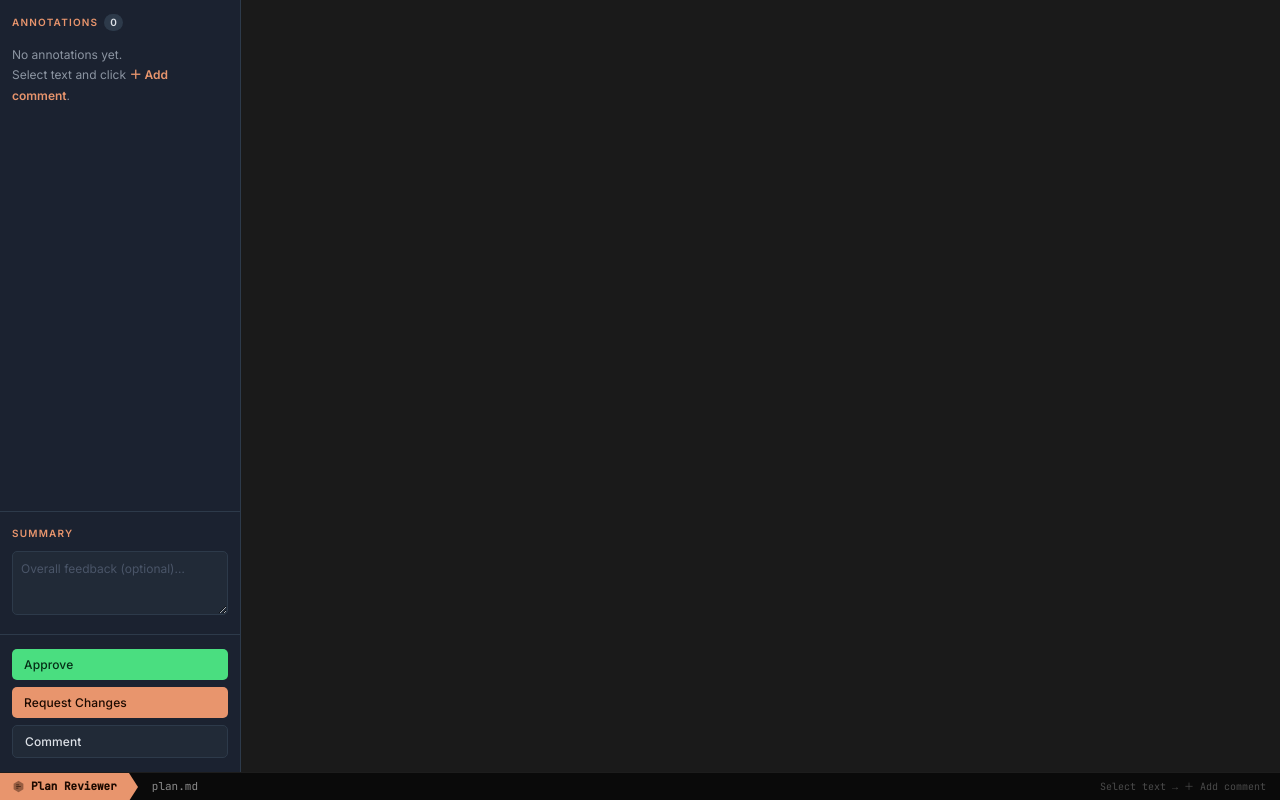
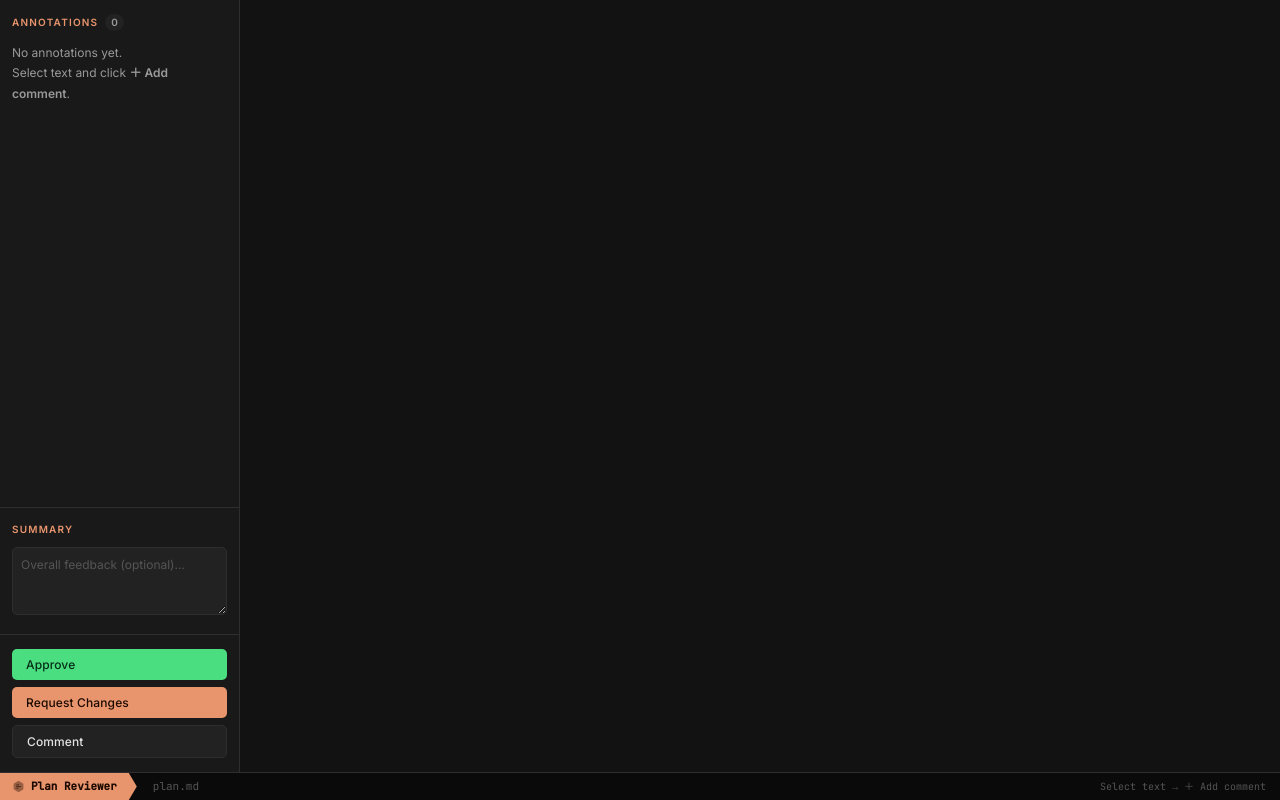
Before and after one commit to klaygomes/dotfiles, a website with bundled scripts: page tools/plan-reviewer/public/index.html in a window 1280 px wide. Built offline with nearby package versions, Linux system fonts and the light colour scheme.

Commit message:
fix(plan-reviewer): monochromatic theme + instant annotation highlights
- Drop blue sidebar — all grays now same warm neutral family (Charcoal #121212 editor, Dark Slate #191919 sidebar, Gunmetal #1d1f21 dialog, Rich Black #0a0a0a statusbar)
- Orange accent used only for interactive elements, never as background tint
- Clip-path arrow on status badge replaces confusing triangle separator
- Fix: annotation highlights now appear immediately after saving (StateEffect instead of no-op dispatch)

```diff
--- a/tools/plan-reviewer/public/editor.ts
+++ b/tools/plan-reviewer/public/editor.ts
@@ -1,4 +1,4 @@
-import { EditorState, Range } from "@codemirror/state";
+import { EditorState, Range, StateEffect } from "@codemirror/state";
 import { EditorView, keymap, Decoration, DecorationSet, ViewPlugin, ViewUpdate } from "@codemirror/view";
 import { markdown } from "@codemirror/lang-markdown";
 import { defaultKeymap, history, historyKeymap } from "@codemirror/commands";
@@ -23,6 +23,8 @@ interface Annotation {
   comment: string;
 }
 
+const refreshDecorations = StateEffect.define<null>();
+
 let annotations: Annotation[] = [];
 let pendingFrom = -1;
 let pendingTo = -1;
@@ -32,8 +34,8 @@ let view: EditorView;
 const highContrastTheme = EditorView.theme(
   {
     "&": {
-      backgroundColor: "#1a1a1a",
-      color: "#e5e5e5",
+      backgroundColor: "#121212",
+      color: "#e2e2e2",
       height: "100%",
       fontSize: "14px",
     },
@@ -45,16 +47,16 @@ const highContrastTheme = EditorView.theme(
     ".cm-focused": { outline: "none" },
     "&.cm-focused .cm-cursor": { borderLeftColor: "#e8956d", borderLeftWidth: "2px" },
     "&.cm-focused .cm-selectionBackground, .cm-selectionBackground, ::selection": {
-      backgroundColor: "#e8956d22",
+      backgroundColor: "rgba(232,149,109,0.15)",
     },
     ".cm-gutters": {
-      backgroundColor: "#1a1a1a",
-      color: "#374151",
-      borderRight: "1px solid #282828",
+      backgroundColor: "#121212",
+      color: "#444444",
+      borderRight: "1px solid #222222",
     },
     ".cm-lineNumbers .cm-gutterElement": { padding: "0 10px 0 4px", minWidth: "36px" },
-    ".cm-activeLine": { backgroundColor: "#ffffff06" },
-    ".cm-activeLineGutter": { backgroundColor: "#ffffff06", color: "#6b7280" },
+    ".cm-activeLine": { backgroundColor: "rgba(255,255,255,0.03)" },
+    ".cm-activeLineGutter": { backgroundColor: "rgba(255,255,255,0.03)", color: "#666666" },
     ".cm-annotation-highlight": {
       backgroundColor: "rgba(232,149,109,0.18)",
       borderBottom: "2px solid #e8956d",
@@ -73,7 +75,10 @@ const annotationDecorationsPlugin = ViewPlugin.fromClass(
     }
 
     update(u: ViewUpdate) {
-      if (u.docChanged || u.viewportChanged) {
+      const needsRefresh = u.docChanged
+        || u.viewportChanged
+        || u.transactions.some(t => t.effects.some(e => e.is(refreshDecorations)));
+      if (needsRefresh) {
         this.decorations = this.buildDecorations(u.view);
       }
     }
@@ -192,8 +197,7 @@ function saveAnnotation() {
   pendingTo = -1;
   pendingText = "";
 
-  // Refresh decorations
-  view.dispatch({ changes: { from: 0, to: 0, insert: "" } });
+  view.dispatch({ effects: refreshDecorations.of(null) });
 
   cancelAnnotation();
   renderAnnotations();
--- a/tools/plan-reviewer/public/index.html
+++ b/tools/plan-reviewer/public/index.html
@@ -57,7 +57,6 @@
         </svg>
         Plan Reviewer
       </span>
-      <span class="statusbar-sep"></span>
       <span class="statusbar-plan" id="plan-name"></span>
     </div>
     <div class="statusbar-right">
--- a/tools/plan-reviewer/public/styles.css
+++ b/tools/plan-reviewer/public/styles.css
@@ -1,37 +1,34 @@
 @import url('https://fonts.googleapis.com/css2?family=Inter:wght@400;500;600&family=JetBrains+Mono:wght@400;500&display=swap');
 
 :root {
-  /* Editor — Charcoal Gray */
-  --bg:            #121212;
-  --border:        #252525;  /* Outer Space */
-  --text:          #dde1e7;
-  --text-dim:      #8c95a2;
-  --accent:        #e8956d;  /* terminal orange */
-  --green:         #4ade80;
-  --red:           #fc8181;
+  --accent:      #e8956d;
+  --accent-dim:  rgba(232,149,109,0.12);
+  --green:       #4ade80;
+  --red:         #fc8181;
 
-  /* Sidebar — Oxford Blue: visually distinct, not jarring */
-  --sb-bg:         #1b2230;  /* between Smoky Black + Oxford Blue */
-  --sb-surface:    #212a37;  /* Oxford Blue */
-  --sb-border:     #2d3a4a;
-  --sb-text:       #dde1e7;  /* same brightness as editor text */
-  --sb-dim:        #8c95a2;  /* readable slate */
-  --sb-muted:      #4a5568;  /* placeholders only */
-  --sb-label:      #e8956d;  /* orange = ties to terminal accent */
-  --sb-accent:     #e8956d;
-  --sb-badge-bg:   #2d3a4a;
-  --sb-badge-text: #dde1e7;
+  /* Monochromatic grays — same hue family, no blue */
+  --editor-bg:   #121212;  /* Charcoal Gray  */
+  --sidebar-bg:  #191919;  /* Dark Slate Gray */
+  --dialog-bg:   #1d1f21;  /* Gunmetal       */
+  --statusbar-bg:#0a0a0a;  /* Rich Black     */
+  --surface:     #222222;  /* Outer Space-ish*/
+  --border:      #2e2e2e;
 
-  --mono:        'JetBrains Mono', 'Fira Code', monospace;
-  --sans:        'Inter', -apple-system, BlinkMacSystemFont, 'Segoe UI', sans-serif;
-  --statusbar-h: 28px;
+  --text:        #e2e2e2;
+  --text-dim:    #999999;
+  --text-muted:  #555555;
+
+  --mono:  'JetBrains Mono', 'Fira Code', monospace;
+  --sans:  'Inter', -apple-system, BlinkMacSystemFont, 'Segoe UI', sans-serif;
+  --sb-w:  240px;
+  --sb-h:  28px;
 }
 
 *, *::before, *::after { box-sizing: border-box; margin: 0; padding: 0; }
 
 html, body {
   height: 100%;
-  background: var(--bg);
+  background: var(--editor-bg);
   color: var(--text);
   font-family: var(--sans);
   font-size: 13px;
@@ -41,17 +38,18 @@ html, body {
 /* ── Layout ── */
 .layout {
   display: flex;
-  height: calc(100vh - var(--statusbar-h));
+  height: calc(100vh - var(--sb-h));
   overflow: hidden;
 }
 
 /* ── Left sidebar ── */
 .sidebar {
-  width: 240px;
+  width: var(--sb-w);
   flex-shrink: 0;
   display: flex;
   flex-direction: column;
-  background: var(--sb-bg);
+  background: var(--sidebar-bg);
+  border-right: 1px solid var(--border);
   overflow: hidden;
 }
 
@@ -59,11 +57,11 @@ html, body {
 
 .sidebar-divider {
   height: 1px;
-  background: var(--sb-border);
+  background: var(--border);
   flex-shrink: 0;
 }
 
-/* Annotations — flex-grow so buttons stay at bottom */
+/* Annotations takes all available space */
 .annotations-section {
   flex: 1;
   display: flex;
@@ -75,25 +73,25 @@ html, body {
 #annotation-list {
   flex: 1;
   overflow-y: auto;
-  padding-top: 4px;
+  padding-top: 2px;
 }
 
-/* Section labels — clearly visible */
+/* Section labels */
 .section-label {
   display: flex;
   align-items: center;
-  gap: 6px;
+  gap: 7px;
   font-size: 10px;
   font-weight: 700;
   text-transform: uppercase;
   letter-spacing: 0.12em;
-  color: var(--sb-label);
+  color: var(--accent);
   margin-bottom: 10px;
 }
 
 .count-badge {
-  background: var(--sb-badge-bg);
-  color: var(--sb-badge-text);
+  background: var(--surface);
+  color: var(--text-dim);
   font-size: 10px;
   font-weight: 600;
   padding: 1px 6px;
@@ -102,9 +100,9 @@ html, body {
   text-transform: none;
 }
 
-/* Empty state — readable */
+/* Empty state */
 .empty-state {
-  color: var(--sb-dim);
+  color: var(--text-dim);
   font-size: 12px;
   line-height: 1.7;
 }
@@ -112,9 +110,9 @@ html, body {
 /* Annotation items */
 .annotation-item {
   position: relative;
-  background: var(--sb-surface);
-  border: 1px solid var(--sb-border);
-  border-left: 2px solid var(--sb-accent);
+  background: var(--surface);
+  border: 1px solid var(--border);
+  border-left: 2px solid var(--accent);
   border-radius: 5px;
   padding: 8px 28px 8px 10px;
   margin-bottom: 6px;
@@ -123,7 +121,7 @@ html, body {
 .ann-quote {
   font-family: var(--mono);
   font-size: 10px;
-  color: var(--sb-accent);
+  color: var(--accent);
   margin-bottom: 4px;
   white-space: nowrap;
   overflow: hidden;
@@ -132,20 +130,19 @@ html, body {
 
 .ann-comment {
   font-size: 11px;
-  color: var(--sb-text);
+  color: var(--text);
   line-height: 1.5;
 }
 
-/* Delete button — clearly visible */
 .ann-delete {
   position: absolute;
   top: 6px;
   right: 6px;
   background: none;
   border: none;
-  color: var(--sb-dim);
+  color: var(--text-muted);
   cursor: pointer;
-  font-size: 12px;
+  font-size: 13px;
   width: 18px;
   height: 18px;
   border-radius: 4px;
@@ -153,33 +150,32 @@ html, body {
   align-items: center;
   justify-content: center;
   padding: 0;
-  line-height: 1;
   transition: color 0.12s, background 0.12s;
 }
-.ann-delete:hover { color: var(--red); background: rgba(252, 129, 129, 0.15); }
+.ann-delete:hover { color: var(--red); background: rgba(252,129,129,0.12); }
 
 /* Summary */
 .summary-section { flex-shrink: 0; }
 
 #summary-input {
   width: 100%;
-  background: var(--sb-surface);
-  border: 1px solid var(--sb-border);
+  background: var(--surface);
+  border: 1px solid var(--border);
   border-radius: 5px;
-  color: var(--sb-text);
+  color: var(--text);
   font-family: var(--sans);
   font-size: 12px;
-  line-height: 1.5;
+  line-height: 1.55;
   padding: 8px;
   resize: vertical;
-  min-height: 64px;
-  max-height: 120px;
+  min-height: 68px;
+  max-height: 130px;
   outline: none;
 }
-#summary-input:focus  { border-color: var(--sb-accent); }
-#summary-input::placeholder { color: var(--sb-muted); }
+#summary-input:focus       { border-color: var(--accent); }
+#summary-input::placeholder { color: var(--text-muted); }
 
-/* Actions — at the bottom */
+/* Actions at the bottom */
 .actions-section {
   flex-shrink: 0;
   display: flex;
@@ -191,37 +187,30 @@ html, body {
 .btn {
   border: none;
   border-radius: 5px;
-  padding: 8px 12px;
+  padding: 8px 14px;
   font-family: var(--sans);
   font-size: 12px;
   font-weight: 500;
   cursor: pointer;
   width: 100%;
   text-align: left;
-  transition: opacity 0.12s;
+  transition: opacity 0.12s, filter 0.12s;
   letter-spacing: 0.01em;
 }
-.btn:active { opacity: 0.75; }
-.btn:hover  { opacity: 0.88; }
+.btn:hover  { filter: brightness(1.08); }
+.btn:active { filter: brightness(0.9); }
 
-.btn-approve { background: var(--green);  color: #052e16; }
-.btn-changes { background: var(--accent); color: #1c0a00; }
-.btn-comment { background: var(--sb-surface); color: var(--sb-text); border: 1px solid var(--sb-border); }
-.btn-save    { background: var(--accent); color: #1c0a00; width: auto; }
-.btn-cancel  { background: var(--sb-surface); color: var(--sb-dim); border: 1px solid var(--sb-border); width: auto; }
-
-/* ── Pane border ── */
-.pane-border {
-  width: 1px;
-  background: var(--sb-border);
-  flex-shrink: 0;
-}
+.btn-approve { background: var(--green);   color: #052e16; }
+.btn-changes { background: var(--accent);  color: #1c0a00; }
+.btn-comment { background: var(--surface); color: var(--text); border: 1px solid var(--border); }
+.btn-save    { background: var(--accent);  color: #1c0a00; width: auto; }
+.btn-cancel  { background: var(--surface); color: var(--text-dim); border: 1px solid var(--border); width: auto; }
 
 /* ── Editor panel ── */
 #editor-container {
   flex: 1;
   overflow-y: auto;
-  background: var(--bg);
+  background: var(--editor-bg);
 }
 
 #editor-container .cm-editor { height: 100%; }
@@ -234,18 +223,17 @@ html, body {
 #editor-container .cm-content {
   max-width: 720px;
   width: 100%;
-  padding: 40px 24px;
+  padding: 48px 24px;
 }
 
-/* ── Bottom status bar (tmux-style) ── */
+/* ── Status bar ── */
 .statusbar {
-  height: var(--statusbar-h);
+  height: var(--sb-h);
   display: flex;
   align-items: center;
   justify-content: space-between;
-  background: #0a0a0a;  /* Rich Black */
-  border-top: 1px solid #1d1d1d;
-  padding: 0;
+  background: var(--statusbar-bg);
+  border-top: 1px solid var(--border);
   flex-shrink: 0;
   font-family: var(--mono);
   font-size: 11px;
@@ -267,36 +255,30 @@ html, body {
   gap: 6px;
   padding: 0 12px;
   white-space: nowrap;
+  clip-path: polygon(0 0, calc(100% - 8px) 0, 100% 50%, calc(100% - 8px) 100%, 0 100%);
+  padding-right: 20px;
 }
 
 .statusbar-icon { width: 13px; height: 13px; flex-shrink: 0; }
 
-.statusbar-sep {
-  width: 0;
-  height: 0;
-  border-top: 14px solid transparent;
-  border-bottom: 14px solid transparent;
-  border-left: 9px solid var(--accent);
-}
-
 .statusbar-plan {
-  color: #8b8b8b;
-  padding: 0 14px;
+  color: var(--text-muted);
+  padding: 0 16px;
   display: flex;
   align-items: center;
 }
 
 .statusbar-right {
   padding: 0 14px;
-  color: #4b4b4b;
+  color: var(--text-muted);
   font-size: 10px;
 }
 
 /* ── Floating add comment button ── */
 .floating-btn { position: fixed; z-index: 200; }
 .floating-btn button {
-  background: var(--sb-accent);
-  color: #0d0a1f;
+  background: var(--accent);
+  color: #1c0a00;
   border: none;
   border-radius: 5px;
   padding: 5px 12px;
@@ -304,10 +286,10 @@ html, body {
   font-size: 12px;
   font-weight: 600;
   cursor: pointer;
-  box-shadow: 0 4px 16px rgba(0,0,0,0.6);
+  box-shadow: 0 4px 16px rgba(0,0,0,0.7);
   white-space: nowrap;
 }
-.floating-btn button:hover { opacity: 0.9; }
+.floating-btn button:hover { filter: brightness(1.08); }
 
 .hidden { display: none !important; }
 
@@ -315,7 +297,7 @@ html, body {
 .dialog-backdrop {
   position: fixed;
   inset: 0;
-  background: rgba(0,0,0,0.65);
+  background: rgba(0,0,0,0.7);
   display: flex;
   align-items: center;
   justify-content: center;
@@ -323,34 +305,34 @@ html, body {
 }
 
 .dialog-box {
-  background: var(--sb-bg);
-  border: 1px solid var(--sb-border);
-  border-top: 2px solid var(--sb-accent);
+  background: var(--dialog-bg);
+  border: 1px solid var(--border);
+  border-top: 2px solid var(--accent);
   border-radius: 8px;
   padding: 20px;
   width: 420px;
   max-width: 90vw;
-  box-shadow: 0 24px 64px rgba(0,0,0,0.8);
+  box-shadow: 0 24px 64px rgba(0,0,0,0.85);
 }
 
 .dialog-label {
+  display: block;
   font-family: var(--sans);
   font-size: 10px;
   font-weight: 700;
   text-transform: uppercase;
   letter-spacing: 0.12em;
-  color: var(--sb-label);
+  color: var(--accent);
   margin-bottom: 6px;
-  display: block;
 }
 
 .dialog-preview {
   font-family: var(--mono);
   font-size: 11px;
-  color: var(--sb-accent);
-  border-left: 2px solid var(--sb-accent);
+  color: var(--text-dim);
+  border-left: 2px solid var(--accent);
   padding: 5px 10px;
-  background: rgba(167, 139, 250, 0.08);
+  background: var(--accent-dim);
   border-radius: 4px;
   margin-bottom: 14px;
   white-space: nowrap;
@@ -360,10 +342,10 @@ html, body {
 
 .dialog-textarea {
   width: 100%;
-  background: var(--sb-surface);
-  border: 1px solid var(--sb-border);
+  background: var(--surface);
+  border: 1px solid var(--border);
   border-radius: 5px;
-  color: var(--sb-text);
+  color: var(--text);
   font-family: var(--sans);
   font-size: 12px;
   line-height: 1.55;
@@ -373,14 +355,14 @@ html, body {
   outline: none;
   margin-bottom: 12px;
 }
-.dialog-textarea:focus   { border-color: var(--sb-accent); }
-.dialog-textarea::placeholder { color: var(--sb-muted); }
+.dialog-textarea:focus       { border-color: var(--accent); }
+.dialog-textarea::placeholder { color: var(--text-muted); }
 
 .dialog-actions { display: flex; gap: 8px; justify-content: flex-end; }
 .dialog-actions kbd {
   font-family: var(--mono);
   font-size: 9px;
-  opacity: 0.6;
+  opacity: 0.55;
   margin-left: 4px;
 }
 
@@ -393,13 +375,13 @@ html, body {
   height: 100vh;
   gap: 8px;
   font-family: var(--sans);
-  color: var(--sb-dim);
+  color: var(--text-dim);
 }
 .done-screen strong { color: var(--green); }
-.done-sub { font-size: 11px; color: var(--sb-muted); }
+.done-sub { font-size: 11px; color: var(--text-muted); }
 
 /* ── Scrollbars ── */
-::-webkit-scrollbar { width: 5px; }
+::-webkit-scrollbar { width: 4px; }
 ::-webkit-scrollbar-track { background: transparent; }
-::-webkit-scrollbar-thumb { background: var(--sb-border); border-radius: 3px; }
-::-webkit-scrollbar-thumb:hover { background: var(--sb-muted); }
+::-webkit-scrollbar-thumb { background: var(--border); border-radius: 2px; }
+::-webkit-scrollbar-thumb:hover { background: #444; }
```
